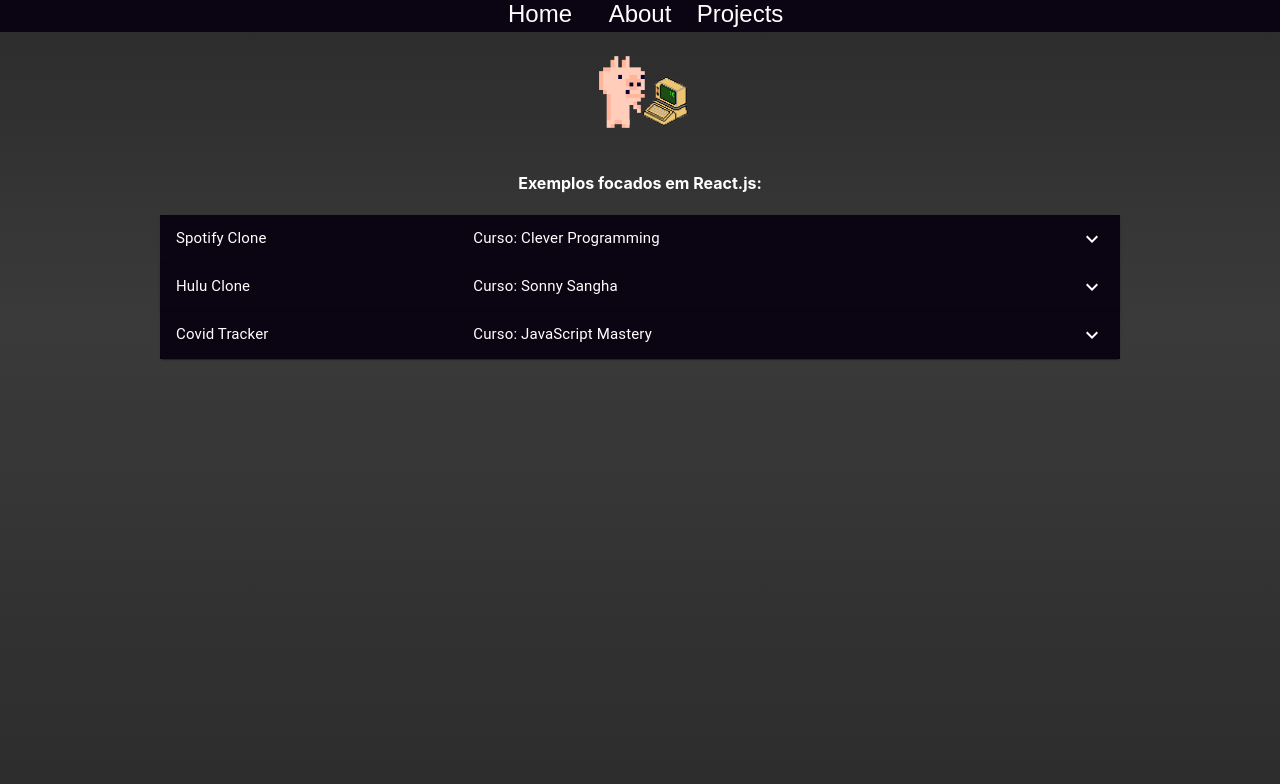
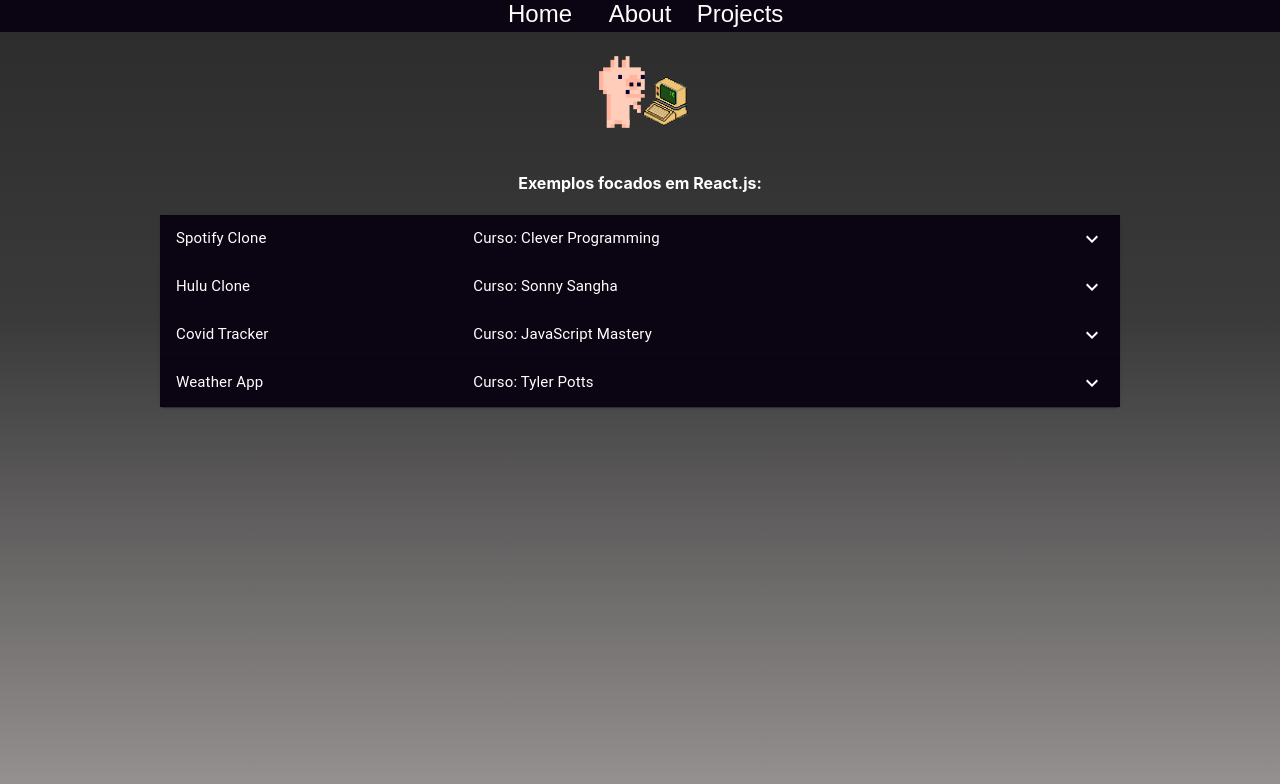
Before and after one commit to guilimadev/portfolio, a React (Create React App) app: page /projects in a window 1280 px wide. Shown: the top 784 px of the page. Built offline with nearby package versions, Linux system fonts and the light colour scheme.

Commit message:
Added Weather app Project

```diff
--- /dev/null
+++ b/craco.config.js
@@ -0,0 +1,11 @@
+// craco.config.js
+module.exports = {
+    style: {
+      postcss: {
+        plugins: [
+          require('tailwindcss'),
+          require('autoprefixer'),
+        ],
+      },
+    },
+  }
--- a/src/AccordionReact.js
+++ b/src/AccordionReact.js
@@ -88,6 +88,23 @@
           </Typography>
         </AccordionDetails>
       </Accordion>
+
+      <Accordion className={classes.accordion} expanded={expanded === 'panel4'} onChange={handleChange('panel4')}>
+        <AccordionSummary
+          expandIcon={<ExpandMoreIcon style={{fill: 'white'}} />}
+          aria-controls="panel4bh-content"
+          id="panel4h-header"
+        >
+          <Typography className={classes.heading}>Weather App</Typography>
+          <Typography className={classes.secondaryHeading}>Curso: Tyler Potts</Typography>
+        </AccordionSummary>
+        <AccordionDetails style={{backgroundColor: 'rgb(19 13 31)', color: 'white)'}}>
+          <Typography>Weather app é um aplicativo simples que utiliza da API da OpenWeatherMap para mostrar de uma forma dinâmica as temperaturas de determinada cidade. Consumo de API com fetch
+            <br /><a href="https://weather-app-guilimadev.vercel.app/" target="_blank">Weather App</a>
+          </Typography>
+        </AccordionDetails>
+      </Accordion>
+
          </div>
   );
 }
--- a/src/index.css
+++ b/src/index.css
@@ -20,7 +20,7 @@
 body {
   margin: 0;
   height: 100%;
-  background: linear-gradient(to bottom, #323232 0%, #3f3f3f 40%, #1c1c1c 150%),
+  background: linear-gradient(to bottom, #323232 0%, #3f3f3f 40%, #e4dada 150%),
     linear-gradient(
       to top,
       rgba(255, 255, 255, 0.4) 0%,
```
Also changed, not shown: package.json (+9 -3 lines), tailwind.config.js (added, +12 -0 lines), 2 other files (tests, documents, lock files or other folders).
